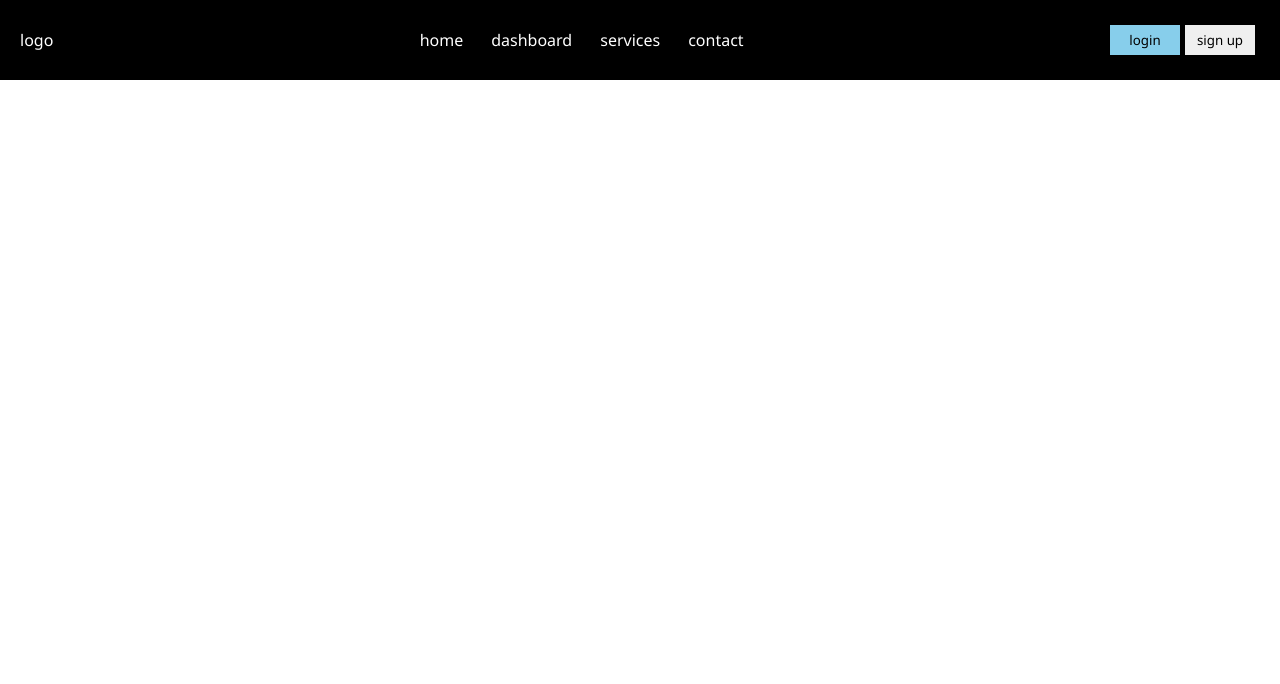
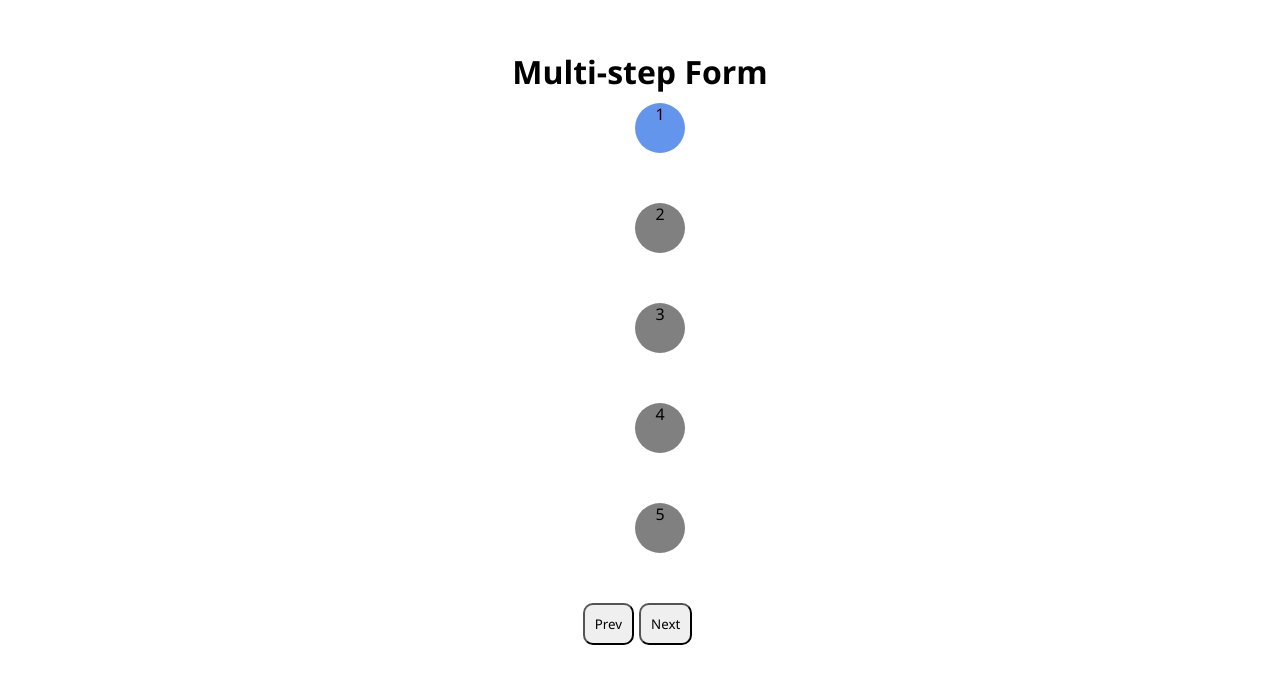
Before and after one commit to sudhirrathod03/MACHINE-CODING, a React (Vite) app in the folder frontend/: page / in a window 1280 px wide. Shown: the top 684 px of the page. Built offline with nearby package versions, Linux system fonts and the light colour scheme.

Commit message:
Implement multistep form

```diff
--- a/frontend/src/App.jsx
+++ b/frontend/src/App.jsx
@@ -12,11 +12,12 @@ import Products from "./components/fetchData/Products";
 import Search from "./components/search/Search";
 import Vertualization from "./components/vertualization/Vertualization";
 import Navbar from "./components/navbar/Navbar";
+import MultiStep from "./components/multistep/MultiStep";
 
 function App() {
   return (
     <>
-      <Navbar />
+      <MultiStep />
     </>
   );
 }
--- /dev/null
+++ b/frontend/src/components/multistep/MultiStep.jsx
@@ -0,0 +1,52 @@
+import { React, useState } from "react";
+import styles from "./multistep.module.css";
+function MultiStep({ pages = 5 }) {
+  const totalPages = Array.from({ length: pages }, (_, idx) => ({
+    pageNo: `${idx + 1}`,
+    id: idx,
+  }));
+
+  const [currentStep, setCurrentStep] = useState(0);
+
+  const goToPrev = () => {
+    if (currentStep > 0) {
+      setCurrentStep((prev) => prev - 1);
+    }
+  };
+  console.log(currentStep);
+  const goToNext = () => {
+          console.log(currentStep);
+    if (currentStep < totalPages.length - 1) {
+      console.log(currentStep);
+
+      setCurrentStep((prev) => prev + 1);
+    }
+  };
+
+  return (
+    <div className={styles.multistepContainer}>
+        <h1 style={{marginBottom:"10px"}}>Multi-step Form</h1>
+      <div>
+        {totalPages.map((page) => (
+          <div key={page.id}>
+            <div
+              className={`${styles.pages} ${currentStep >= page.id ? styles.active : ""} `}
+            >
+              {page.pageNo}
+            </div>
+            <div
+              className={`${styles.line} ${currentStep > page.id ? styles.active : ""} `}
+            ></div>
+          </div>
+        ))}
+      </div>
+
+      <div>
+        <button className={styles.btn} onClick={goToPrev}>Prev</button>
+        <button className={styles.btn} onClick={goToNext}>Next</button>
+      </div>
+    </div>
+  );
+}
+
+export default MultiStep;
--- /dev/null
+++ b/frontend/src/components/multistep/multistep.module.css
@@ -0,0 +1,39 @@
+.multistepContainer {
+  margin: auto;
+  display: flex;
+  flex-direction: column;
+  align-items: center;
+  padding-top: 50px;
+}
+.pages {
+  height: 50px;
+  width: 50px;
+  border-radius: 50%;
+  background-color: grey;
+  text-align: center;
+  position: absolute;
+  margin-bottom: 10px;
+
+}
+.line {
+  width: 10px;
+  height: 100px;
+  /* background-color: black; */
+  position: relative;
+  top: 50px;
+  left: 20px;
+
+}
+
+
+
+.active {
+  background-color: cornflowerblue;
+}
+
+.btn{
+    padding: 10px;
+    margin-right: 5px;
+    border-radius: 10px;
+    cursor: pointer;
+}
```
